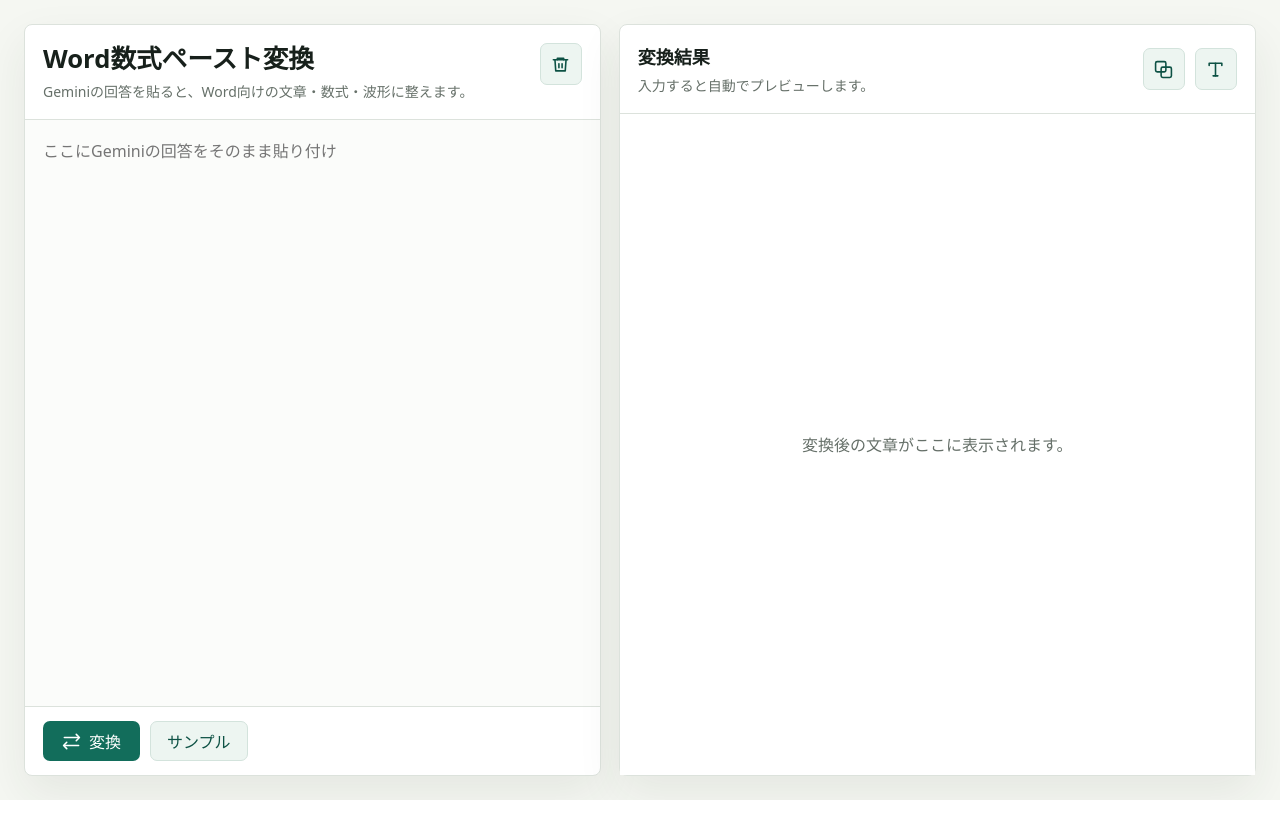
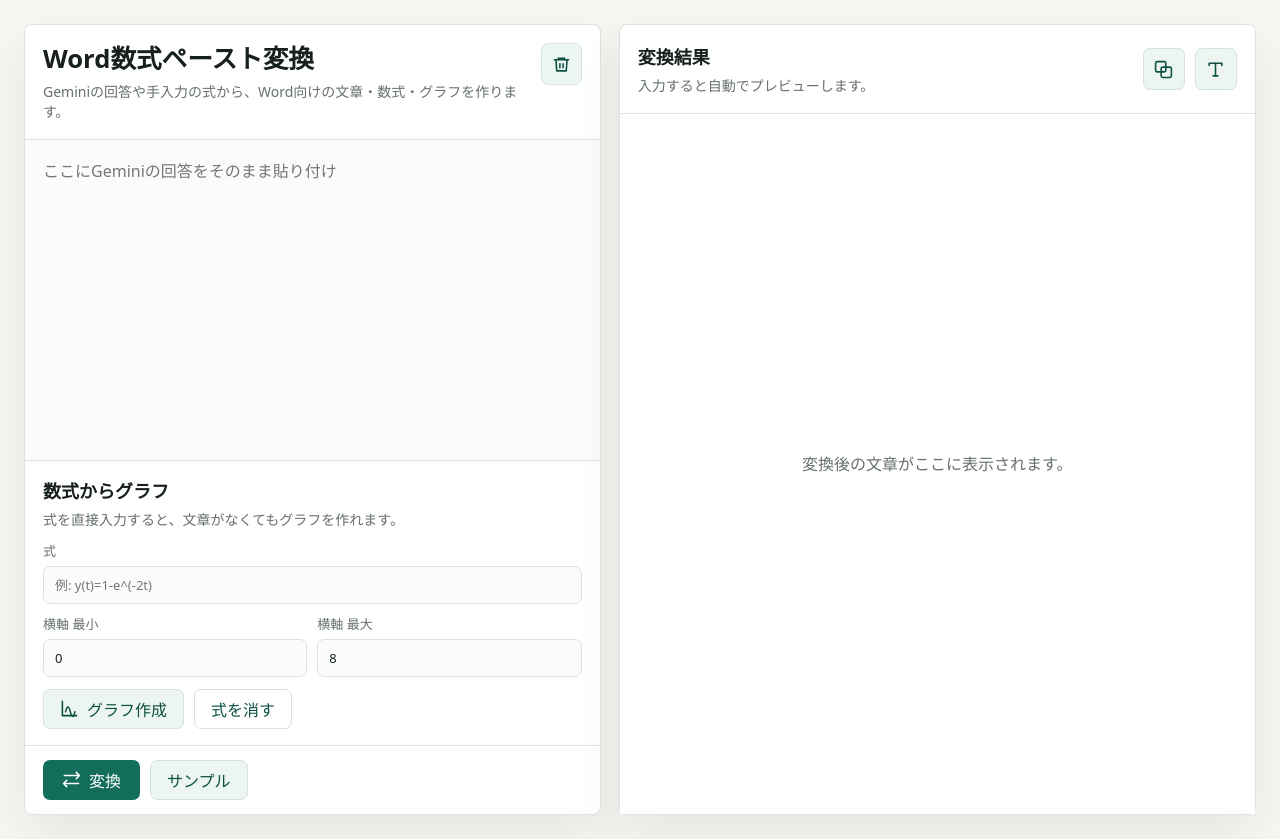
Before and after one commit to ryuchiika615/2-frac-d-2-y-t, a Flask app: page / in a window 1280 px wide. Before the commit the page ends 800 px from the top, so only its background shows below. Run offline with Flask 3, Linux system fonts and the light colour scheme.

Commit message:
コードの修正

```diff
--- a/static/app.js
+++ b/static/app.js
@@ -5,12 +5,17 @@ const warningsBox = document.querySelector("#warnings");
 const graphPanel = document.querySelector("#graphPanel");
 const graphStatus = document.querySelector("#graphStatus");
 const graphCanvas = document.querySelector("#graphCanvas");
+const formulaInput = document.querySelector("#formulaInput");
+const tMinInput = document.querySelector("#tMinInput");
+const tMaxInput = document.querySelector("#tMaxInput");
 const convertButton = document.querySelector("#convertButton");
 const clearButton = document.querySelector("#clearButton");
 const copyHtmlButton = document.querySelector("#copyHtmlButton");
 const copyTextButton = document.querySelector("#copyTextButton");
 const copyGraphButton = document.querySelector("#copyGraphButton");
 const downloadGraphButton = document.querySelector("#downloadGraphButton");
+const plotFormulaButton = document.querySelector("#plotFormulaButton");
+const clearFormulaButton = document.querySelector("#clearFormulaButton");
 const sampleButton = document.querySelector("#sampleButton");
 
 let latest = {
@@ -20,12 +25,12 @@ let latest = {
 
 let latestGraph = null;
 let convertTimer = null;
+let graphTimer = null;
 
 const sample = `x(t)=u(t)のときのy(t)の導出およびグラフの概形
 
 【解法プロセス】
-入力x(t)=u(t)をラプラス変換すると X(s)=1/s となる。これを(1)の結果に代入する。
-
+入力x(t)=u(t)をラプラス変換すると X(s)=1/s となる。
 Y(s)=2/(s+2)・1/s=2/(s(s+2))
 
 部分分数分解すると、
@@ -41,12 +46,14 @@ async function convertNow() {
   const text = sourceText.value.trim();
   if (!text) {
     latest = { wordHtml: "", plainText: "" };
-    latestGraph = null;
     preview.className = "preview empty";
     preview.textContent = "変換後の文章がここに表示されます。";
-    graphPanel.hidden = true;
     warningsBox.hidden = true;
     statusText.textContent = "入力すると自動でプレビューします。";
+    if (!formulaInput.value.trim()) {
+      latestGraph = null;
+      graphPanel.hidden = true;
+    }
     return;
   }
 
@@ -66,7 +73,10 @@ async function convertNow() {
   preview.className = "preview";
   preview.innerHTML = data.previewHtml;
   statusText.textContent = "Wordにコピーして貼り付けできます。";
-  updateGraph(text);
+
+  if (!formulaInput.value.trim()) {
+    updateGraphFromText(text);
+  }
 
   if (data.warnings && data.warnings.length) {
     warningsBox.hidden = false;
@@ -86,22 +96,30 @@ function queueConvert() {
   }, 250);
 }
 
+function queueFormulaGraph() {
+  window.clearTimeout(graphTimer);
+  graphTimer = window.setTimeout(() => {
+    updateGraphFromFormula();
+  }, 180);
+}
+
 async function copyWordHtml() {
-  if (!latest.wordHtml) {
+  if (!latest.wordHtml && sourceText.value.trim()) {
     await convertNow();
   }
 
-  let html = latest.wordHtml;
+  const baseHtml = latest.wordHtml || emptyWordDocument();
+  let html = baseHtml;
   if (latestGraph) {
     const graphImage = graphCanvas.toDataURL("image/png");
     html = html.replace(
       "</body>",
-      `<h2>グラフの概形</h2><img class="wave-image" src="${graphImage}" alt="波形グラフ"></body>`
+      `<h2>グラフ</h2><p>y(t) = ${escapeHtml(latestGraph.expression)}</p><img class="wave-image" src="${graphImage}" alt="グラフ"></body>`
     );
   }
 
   const htmlBlob = new Blob([html], { type: "text/html" });
-  const textBlob = new Blob([latest.plainText || sourceText.value], { type: "text/plain" });
+  const textBlob = new Blob([latest.plainText || sourceText.value || latestGraph?.expression || ""], { type: "text/plain" });
 
   if (navigator.clipboard && window.ClipboardItem) {
     await navigator.clipboard.write([
@@ -111,23 +129,23 @@ async function copyWordHtml() {
       }),
     ]);
   } else {
-    await navigator.clipboard.writeText(latest.plainText || sourceText.value);
+    await navigator.clipboard.writeText(latest.plainText || sourceText.value || latestGraph?.expression || "");
   }
 
   statusText.textContent = "コピーしました。Wordに貼り付けてください。";
 }
 
 async function copyPlainText() {
-  if (!latest.plainText) {
+  if (!latest.plainText && sourceText.value.trim()) {
     await convertNow();
   }
-  await navigator.clipboard.writeText(latest.plainText || sourceText.value);
+  await navigator.clipboard.writeText(latest.plainText || sourceText.value || formulaInput.value);
   statusText.textContent = "文字だけコピーしました。";
 }
 
 async function copyGraphImage() {
   if (!latestGraph) {
-    graphStatus.textContent = "先に式を含む文章を入力してください。";
+    graphStatus.textContent = "先に式を入力してグラフを作成してください。";
     return;
   }
 
@@ -151,35 +169,70 @@ function downloadGraph() {
     return;
   }
   const link = document.createElement("a");
-  link.download = "waveform.png";
+  link.download = "graph.png";
   link.href = graphCanvas.toDataURL("image/png");
   link.click();
 }
 
-function updateGraph(text) {
+function updateGraphFromText(text) {
   const expression = extractYExpression(text);
   if (!expression) {
     latestGraph = null;
     graphPanel.hidden = true;
     return;
   }
+  plotExpression(expression, "本文から検出");
+}
 
+function updateGraphFromFormula() {
+  const expression = normalizeFormulaInput(formulaInput.value);
+  if (!expression) {
+    if (!sourceText.value.trim()) {
+      latestGraph = null;
+      graphPanel.hidden = true;
+    } else {
+      updateGraphFromText(sourceText.value);
+    }
+    return;
+  }
+  plotExpression(expression, "手入力");
+}
+
+function plotExpression(expression, sourceLabel) {
   const compiled = compileExpression(expression);
+  graphPanel.hidden = false;
+
   if (!compiled.ok) {
     latestGraph = null;
-    graphPanel.hidden = false;
     clearGraphCanvas();
-    graphStatus.textContent = `式は見つかりましたが、まだグラフ化できません: ${expression}`;
+    graphStatus.textContent = `グラフ化できませんでした: ${expression}`;
+    return;
+  }
+
+  const range = readGraphRange();
+  if (!range.ok) {
+    latestGraph = null;
+    clearGraphCanvas();
+    graphStatus.textContent = "横軸の最小値と最大値を正しく入力してください。";
     return;
   }
 
   latestGraph = {
     expression,
     fn: compiled.fn,
+    sourceLabel,
   };
-  graphPanel.hidden = false;
-  graphStatus.textContent = `検出した式: y(t) = ${expression}`;
-  drawGraph(compiled.fn, expression);
+  graphStatus.textContent = `${sourceLabel}: y(t) = ${expression}`;
+  drawGraph(compiled.fn, expression, range);
+}
+
+function readGraphRange() {
+  const min = Number(tMinInput.value);
+  const max = Number(tMaxInput.value);
+  if (!Number.isFinite(min) || !Number.isFinite(max) || min >= max) {
+    return { ok: false };
+  }
+  return { ok: true, min, max };
 }
 
 function extractYExpression(text) {
@@ -187,31 +240,41 @@ function extractYExpression(text) {
     .replace(/\r\n/g, "\n")
     .replace(/Ｙ/g, "Y")
     .replace(/ｙ/g, "y")
+    .replace(/Ｘ/g, "X")
+    .replace(/ｘ/g, "x")
     .replace(/Ｔ/g, "T")
     .replace(/ｔ/g, "t")
     .replace(/＝/g, "=");
 
-  const matches = [...normalized.matchAll(/y\s*\(\s*t\s*\)\s*=\s*([^\n。]+)/gi)];
+  const matches = [...normalized.matchAll(/y\s*\(\s*[tx]\s*\)\s*=\s*([^\n。]+)/gi)];
   if (!matches.length) {
     return "";
   }
 
-  return matches[matches.length - 1][1]
+  return normalizeFormulaInput(matches[matches.length - 1][1]
     .replace(/これが計算結果.*$/u, "")
     .replace(/【.*$/u, "")
+    .trim());
+}
+
+function normalizeFormulaInput(value) {
+  return value
+    .trim()
+    .replace(/^y\s*\(\s*[tx]\s*\)\s*=\s*/i, "")
+    .replace(/^y\s*=\s*/i, "")
     .trim();
 }
 
 function compileExpression(expression) {
   try {
     const jsExpression = toJsExpression(expression);
-    if (!/^[0-9t+\-*/().,\sA-Za-z]+$/.test(jsExpression)) {
+    if (!/^[0-9tx+\-*/().,\sA-Za-z]+$/.test(jsExpression)) {
       return { ok: false };
     }
 
     const fn = new Function(
       "t",
-      `"use strict"; const sin=Math.sin, cos=Math.cos, tan=Math.tan, exp=Math.exp, sqrt=Math.sqrt, log=Math.log, pi=Math.PI; return ${jsExpression};`
+      `"use strict"; const x=t, sin=Math.sin, cos=Math.cos, tan=Math.tan, exp=Math.exp, sqrt=Math.sqrt, log=Math.log, ln=Math.log, abs=Math.abs, pi=Math.PI; return ${jsExpression};`
     );
 
     const test = fn(0.5);
@@ -240,18 +303,20 @@ function toJsExpression(expression) {
     .replace(/\\tan/g, "tan")
     .replace(/\\exp/g, "exp")
     .replace(/\\sqrt/g, "sqrt")
+    .replace(/\\ln/g, "ln")
+    .replace(/\\log/g, "log")
     .replace(/\\pi/g, "pi")
     .replace(/u\(\s*t\s*\)/gi, "")
     .replace(/\{([^{}]+)\}/g, "($1)");
 
   out = replaceSimpleFractions(out);
   out = out.replace(/e\^\(([^()]+)\)/g, "exp($1)");
-  out = out.replace(/e\^(-?\d+(?:\.\d+)?\*?t)/g, "exp($1)");
+  out = out.replace(/e\^(-?\d+(?:\.\d+)?\*?[tx])/g, "exp($1)");
   out = out.replace(/\^/g, "**");
-  out = out.replace(/(\d(?:\.\d+)?)(t|pi|sin|cos|tan|exp|sqrt|log)/g, "$1*$2");
-  out = out.replace(/(t|\))(\d)/g, "$1*$2");
-  out = out.replace(/\)(t|pi|sin|cos|tan|exp|sqrt|log|\()/g, ")*$1");
-  out = out.replace(/(sin|cos|tan|exp|sqrt|log)([tpi\d.-])/g, "$1($2)");
+  out = out.replace(/(\d(?:\.\d+)?)([tx]|pi|sin|cos|tan|exp|sqrt|log|ln|abs)/g, "$1*$2");
+  out = out.replace(/([tx]|\))(\d)/g, "$1*$2");
+  out = out.replace(/\)([tx]|pi|sin|cos|tan|exp|sqrt|log|ln|abs|\()/g, ")*$1");
+  out = out.replace(/(sin|cos|tan|exp|sqrt|log|ln|abs)([txpi\d.-])/g, "$1($2)");
 
   return out;
 }
@@ -267,36 +332,39 @@ function replaceSimpleFractions(expression) {
   return out;
 }
 
-function drawGraph(fn, expression) {
+function drawGraph(fn, expression, range) {
   const ctx = graphCanvas.getContext("2d");
   const width = graphCanvas.width;
   const height = graphCanvas.height;
-  const pad = { left: 70, right: 26, top: 36, bottom: 58 };
-  const tMin = 0;
-  const rate = extractDecayRate(expression);
-  const tau = rate ? 1 / rate : null;
-  const tMax = chooseTimeMax(rate);
+  const pad = { left: 70, right: 28, top: 38, bottom: 58 };
+  const tMin = range.min;
+  const tMax = range.max;
   const samples = [];
 
-  for (let i = 0; i <= 360; i += 1) {
-    const t = tMin + (tMax - tMin) * (i / 360);
-    const y = fn(t);
-    if (Number.isFinite(y)) {
-      samples.push({ t, y });
+  for (let i = 0; i <= 600; i += 1) {
+    const t = tMin + (tMax - tMin) * (i / 600);
+    const yValue = fn(t);
+    if (Number.isFinite(yValue)) {
+      samples.push({ t, y: yValue });
     }
   }
 
   if (samples.length < 2) {
     clearGraphCanvas();
-    graphStatus.textContent = "グラフにできる点が足りません。";
+    graphStatus.textContent = "グラフにできる点が足りません。横軸範囲を変えてください。";
     return;
   }
 
   const yValues = samples.map((point) => point.y);
   const yFinal = samples[samples.length - 1].y;
-  let yMin = Math.min(0, ...yValues, yFinal);
-  let yMax = Math.max(1, ...yValues, yFinal);
-  const margin = Math.max((yMax - yMin) * 0.12, 0.15);
+  const rate = extractDecayRate(expression);
+  const tau = rate ? 1 / rate : null;
+  const tauPoint = tau && tau >= tMin && tau <= tMax ? { t: Number(tau.toFixed(3)), y: fn(tau) } : null;
+
+  let yMin = Math.min(0, ...yValues, tauPoint?.y ?? 0);
+  let yMax = Math.max(0, ...yValues, tauPoint?.y ?? 0);
+  const span = yMax - yMin || 1;
+  const margin = Math.max(span * 0.12, 0.15);
   yMin -= margin;
   yMax += margin;
 
@@ -307,10 +375,25 @@ function drawGraph(fn, expression) {
   ctx.fillStyle = "#ffffff";
   ctx.fillRect(0, 0, width, height);
 
-  const tauPoint = tau ? { t: Number(tau.toFixed(3)), y: fn(tau) } : null;
   drawGrid(ctx, width, height, pad, tMin, tMax, yMin, yMax, x, y, tauPoint);
   drawAsymptote(ctx, x, y, tMin, tMax, yFinal);
+  drawCurve(ctx, samples, x, y);
 
+  if (tauPoint && Number.isFinite(tauPoint.y)) {
+    drawTauGuide(ctx, x(tauPoint.t), y(tauPoint.y), y(0));
+    drawPoint(ctx, x(tauPoint.t), y(tauPoint.y), `t=${tauPoint.t}s, y=${tauPoint.y.toFixed(3)}`);
+  }
+
+  ctx.fillStyle = "#17201b";
+  ctx.font = "700 24px Yu Gothic, Meiryo, sans-serif";
+  ctx.fillText(`y(t) = ${expression}`, pad.left, 28);
+
+  ctx.font = "18px Yu Gothic, Meiryo, sans-serif";
+  ctx.fillText("t", width - 24, y(0) - 10);
+  ctx.fillText("y(t)", pad.left - 54, pad.top + 8);
+}
+
+function drawCurve(ctx, samples, x, y) {
   ctx.beginPath();
   samples.forEach((point, index) => {
     const px = x(point.t);
@@ -324,34 +407,14 @@ function drawGraph(fn, expression) {
   ctx.strokeStyle = "#126d5b";
   ctx.lineWidth = 4;
   ctx.stroke();
-
-  if (tauPoint && Number.isFinite(tauPoint.y)) {
-    drawTauGuide(ctx, x(tauPoint.t), y(tauPoint.y), y(0), y(yFinal));
-    drawPoint(ctx, x(tauPoint.t), y(tauPoint.y), `t=${tauPoint.t}s, y=${tauPoint.y.toFixed(3)}`);
-  }
-
-  ctx.fillStyle = "#17201b";
-  ctx.font = "700 24px Yu Gothic, Meiryo, sans-serif";
-  ctx.fillText(`y(t) = ${expression}`, pad.left, 28);
-
-  ctx.font = "18px Yu Gothic, Meiryo, sans-serif";
-  ctx.fillText("t", width - 26, y(0) - 10);
-  ctx.fillText("y(t)", pad.left - 54, pad.top + 8);
-}
-
-function chooseTimeMax(rate) {
-  if (!rate) {
-    return 8;
-  }
-  return Math.min(Math.max(6 / rate, 3), 8);
 }
 
 function extractDecayRate(expression) {
   const compact = expression.replace(/\s+/g, "");
   const match =
-    compact.match(/e\^\{?-?(\d+(?:\.\d+)?)\*?t\}?/i) ||
-    compact.match(/e\^\(-?(\d+(?:\.\d+)?)\*?t\)/i) ||
-    compact.match(/exp\(-?(\d+(?:\.\d+)?)\*?t\)/i);
+    compact.match(/e\^\{?-?(\d+(?:\.\d+)?)\*?[tx]\}?/i) ||
+    compact.match(/e\^\(-?(\d+(?:\.\d+)?)\*?[tx]\)/i) ||
+    compact.match(/exp\(-?(\d+(?:\.\d+)?)\*?[tx]\)/i);
   if (!match) {
     return null;
   }
@@ -378,7 +441,7 @@ function drawGrid(ctx, width, height, pad, tMin, tMax, yMin, yMax, x, y, tauPoin
     ctx.fillText(formatTick(t), px - 12, height - pad.bottom + 28);
   });
 
-  const yTicks = buildTicks(yMin, yMax, tauPoint ? tauPoint.y : null, 1);
+  const yTicks = buildTicks(yMin, yMax, tauPoint ? tauPoint.y : null);
   yTicks.forEach((value) => {
     const py = y(value);
     ctx.beginPath();
@@ -393,22 +456,18 @@ function drawGrid(ctx, width, height, pad, tMin, tMax, yMin, yMax, x, y, tauPoin
   ctx.beginPath();
   ctx.moveTo(pad.left, y(0));
   ctx.lineTo(width - pad.right, y(0));
-  ctx.moveTo(x(0), pad.top);
-  ctx.lineTo(x(0), height - pad.bottom);
+  ctx.moveTo(x(tMin), pad.top);
+  ctx.lineTo(x(tMin), height - pad.bottom);
   ctx.stroke();
 }
 
-function buildTicks(min, max, important = null, target = null) {
+function buildTicks(min, max, important = null) {
   const ticks = new Set();
-  const count = 6;
-  for (let i = 0; i <= count; i += 1) {
-    ticks.add(Number((min + (max - min) * (i / count)).toFixed(3)));
+  for (let i = 0; i <= 6; i += 1) {
+    ticks.add(Number((min + (max - min) * (i / 6)).toFixed(3)));
   }
-  if (important !== null && Number.isFinite(important)) {
+  if (important !== null && Number.isFinite(important) && important >= min && important <= max) {
     ticks.add(Number(important.toFixed(3)));
-  }
-  if (target !== null && target >= min && target <= max) {
-    ticks.add(Number(target.toFixed(3)));
   }
   return [...ticks].sort((a, b) => a - b);
 }
@@ -440,7 +499,7 @@ function drawPoint(ctx, px, py, label) {
   ctx.fillText(label, px + 12, py - 12);
 }
 
-function drawTauGuide(ctx, px, py, zeroY, finalY) {
+function drawTauGuide(ctx, px, py, zeroY) {
   ctx.save();
   ctx.setLineDash([6, 6]);
   ctx.strokeStyle = "#8a4d0b";
@@ -469,14 +528,49 @@ function formatTick(value) {
   return value.toFixed(2).replace(/0$/, "").replace(/\.0$/, "");
 }
 
+function emptyWordDocument() {
+  return `<!doctype html><html><head><meta charset="utf-8"><style>body{font-family:'Yu Gothic','Meiryo',sans-serif;font-size:11pt;line-height:1.55;color:#111}.wave-image{display:block;width:520px;max-width:100%;margin:14pt auto}</style></head><body></body></html>`;
+}
+
+function escapeHtml(value) {
+  return value
+    .replace(/&/g, "&amp;")
+    .replace(/</g, "&lt;")
+    .replace(/>/g, "&gt;")
+    .replace(/"/g, "&quot;")
+    .replace(/'/g, "&#039;");
+}
+
 sourceText.addEventListener("input", queueConvert);
+formulaInput.addEventListener("input", queueFormulaGraph);
+tMinInput.addEventListener("input", queueFormulaGraph);
+tMaxInput.addEventListener("input", queueFormulaGraph);
 convertButton.addEventListener("click", () => convertNow().catch((error) => {
   statusText.textContent = error.message;
 }));
+plotFormulaButton.addEventListener("click", updateGraphFromFormula);
 clearButton.addEventListener("click", () => {
   sourceText.value = "";
-  queueConvert();
+  preview.className = "preview empty";
+  preview.textContent = "変換後の文章がここに表示されます。";
+  latest = { wordHtml: "", plainText: "" };
+  warningsBox.hidden = true;
+  statusText.textContent = "入力すると自動でプレビューします。";
+  if (!formulaInput.value.trim()) {
+    latestGraph = null;
+    graphPanel.hidden = true;
+  }
   sourceText.focus();
+});
+clearFormulaButton.addEventListener("click", () => {
+  formulaInput.value = "";
+  if (sourceText.value.trim()) {
+    updateGraphFromText(sourceText.value);
+  } else {
+    latestGraph = null;
+    graphPanel.hidden = true;
+  }
+  formulaInput.focus();
 });
 copyHtmlButton.addEventListener("click", () => copyWordHtml().catch((error) => {
   statusText.textContent = error.message;
@@ -490,5 +584,7 @@ copyGraphButton.addEventListener("click", () => copyGraphImage().catch((error) =
 downloadGraphButton.addEventListener("click", downloadGraph);
 sampleButton.addEventListener("click", () => {
   sourceText.value = sample;
+  formulaInput.value = "y(t)=1-e^(-2t)";
   queueConvert();
+  updateGraphFromFormula();
 });
--- a/static/styles.css
+++ b/static/styles.css
@@ -24,6 +24,7 @@ body {
 }
 
 button,
+input,
 textarea {
   font: inherit;
 }
@@ -83,7 +84,8 @@ h2 {
 }
 
 .pane-header p,
-.graph-header p {
+.graph-header p,
+.formula-title p {
   color: var(--muted);
   margin-top: 6px;
   font-size: 14px;
@@ -92,7 +94,7 @@ h2 {
 textarea {
   width: 100%;
   flex: 1;
-  min-height: 420px;
+  min-height: 320px;
   resize: none;
   border: 0;
   outline: none;
@@ -102,8 +104,51 @@ textarea {
   background: #fbfcfa;
 }
 
+.formula-panel {
+  padding: 16px 18px;
+  border-top: 1px solid var(--line);
+  background: #fff;
+}
+
+.formula-title {
+  margin-bottom: 12px;
+}
+
+.field {
+  display: grid;
+  gap: 6px;
+  color: var(--muted);
+  font-size: 13px;
+}
+
+.field input {
+  min-height: 38px;
+  border: 1px solid var(--line);
+  border-radius: 7px;
+  padding: 0 11px;
+  color: var(--ink);
+  background: #fbfcfa;
+  outline: none;
+}
+
+.field input:focus {
+  border-color: var(--accent);
+  box-shadow: 0 0 0 3px rgba(18, 109, 91, 0.12);
+}
+
+.formula-field {
+  margin-bottom: 10px;
+}
+
+.range-grid {
+  display: grid;
+  grid-template-columns: 1fr 1fr;
+  gap: 10px;
+}
+
 .actions,
-.copy-actions {
+.copy-actions,
+.mini-actions {
   display: flex;
   align-items: center;
   gap: 10px;
@@ -112,6 +157,10 @@ textarea {
 .actions {
   padding: 14px 18px;
   border-top: 1px solid var(--line);
+}
+
+.mini-actions {
+  margin-top: 12px;
 }
 
 button {
@@ -152,14 +201,20 @@ svg {
 }
 
 .secondary-button,
+.ghost-button,
 .icon-button {
   background: var(--soft);
   border-color: #d3e3dc;
   color: var(--accent-dark);
 }
 
-.secondary-button {
+.secondary-button,
+.ghost-button {
   padding: 0 16px;
+}
+
+.ghost-button {
+  background: #fff;
 }
 
 .icon-button {
@@ -246,6 +301,6 @@ svg {
 
   textarea,
   .preview {
-    min-height: 340px;
+    min-height: 300px;
   }
 }
--- a/templates/index.html
+++ b/templates/index.html
@@ -13,13 +13,43 @@
           <div class="pane-header">
             <div>
               <h1>Word数式ペースト変換</h1>
-              <p>Geminiの回答を貼ると、Word向けの文章・数式・波形に整えます。</p>
+              <p>Geminiの回答や手入力の式から、Word向けの文章・数式・グラフを作ります。</p>
             </div>
             <button class="icon-button" id="clearButton" type="button" title="入力を消す" aria-label="入力を消す">
               <svg viewBox="0 0 24 24" aria-hidden="true"><path d="M3 6h18"/><path d="M8 6V4h8v2"/><path d="M19 6l-1 14H6L5 6"/><path d="M10 11v5"/><path d="M14 11v5"/></svg>
             </button>
           </div>
+
           <textarea id="sourceText" spellcheck="false" placeholder="ここにGeminiの回答をそのまま貼り付け"></textarea>
+
+          <section class="formula-panel" aria-label="グラフ作成">
+            <div class="formula-title">
+              <h2>数式からグラフ</h2>
+              <p>式を直接入力すると、文章がなくてもグラフを作れます。</p>
+            </div>
+            <label class="field formula-field">
+              <span>式</span>
+              <input id="formulaInput" type="text" value="" placeholder="例: y(t)=1-e^(-2t)">
+            </label>
+            <div class="range-grid">
+              <label class="field">
+                <span>横軸 最小</span>
+                <input id="tMinInput" type="number" value="0" step="0.1">
+              </label>
+              <label class="field">
+                <span>横軸 最大</span>
+                <input id="tMaxInput" type="number" value="8" step="0.1">
+              </label>
+            </div>
+            <div class="mini-actions">
+              <button class="secondary-button" id="plotFormulaButton" type="button">
+                <svg viewBox="0 0 24 24" aria-hidden="true"><path d="M3 3v18h18"/><path d="M7 16c2-8 4-8 6 0s4 8 6 0"/></svg>
+                グラフ作成
+              </button>
+              <button class="ghost-button" id="clearFormulaButton" type="button">式を消す</button>
+            </div>
+          </section>
+
           <div class="actions">
             <button class="primary-button" id="convertButton" type="button">
               <svg viewBox="0 0 24 24" aria-hidden="true"><path d="M21 7H3"/><path d="M18 3l4 4-4 4"/><path d="M3 17h18"/><path d="M6 13l-4 4 4 4"/></svg>
@@ -44,12 +74,14 @@
               </button>
             </div>
           </div>
+
           <article id="preview" class="preview empty">変換後の文章がここに表示されます。</article>
+
           <section class="graph-panel" id="graphPanel" hidden>
             <div class="graph-header">
               <div>
-                <h2>波形グラフ</h2>
-                <p id="graphStatus">計算結果から自動生成します。</p>
+                <h2>グラフ</h2>
+                <p id="graphStatus">計算結果または手入力の式から生成します。</p>
               </div>
               <div class="copy-actions">
                 <button class="icon-button" id="copyGraphButton" type="button" title="グラフをコピー" aria-label="グラフをコピー">
@@ -62,6 +94,7 @@
             </div>
             <canvas id="graphCanvas" width="900" height="520"></canvas>
           </section>
+
           <div id="warnings" class="warnings" hidden></div>
         </div>
       </section>
```
